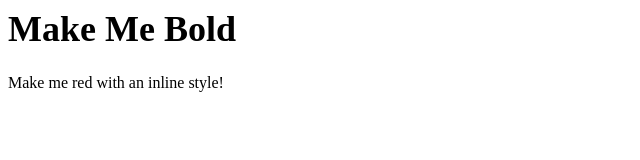
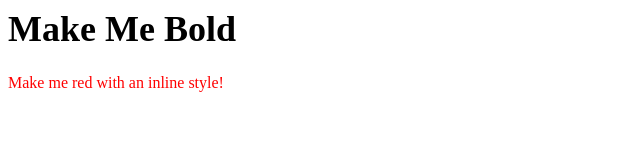
Before and after one commit to HLDoe/HTMLCSS, a plain HTML site: page index2.html in a window 1280 px wide. Shown: the whole page, without its empty margins (0-640 px from the left). Drawn offline with Linux system fonts and the light colour scheme.

Commit message:
make p red

```diff
--- a/index2.html
+++ b/index2.html
@@ -5,7 +5,7 @@
 <body>
   <div>
     <h1 style="font-size: 36px">Make Me Bold</h1>
-    <p>Make me red with an inline style!</p>
+    <p style="color: red">Make me red with an inline style!</p>
   </div>
 </body>
 </html>
```
